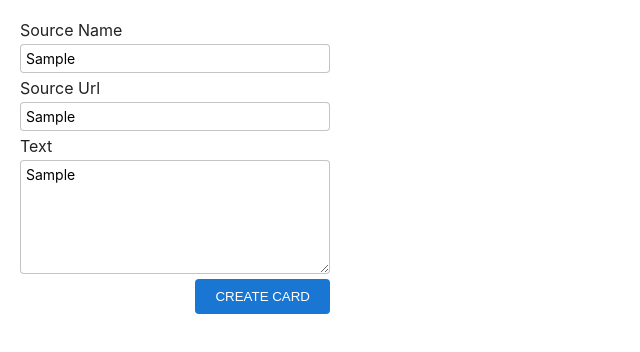
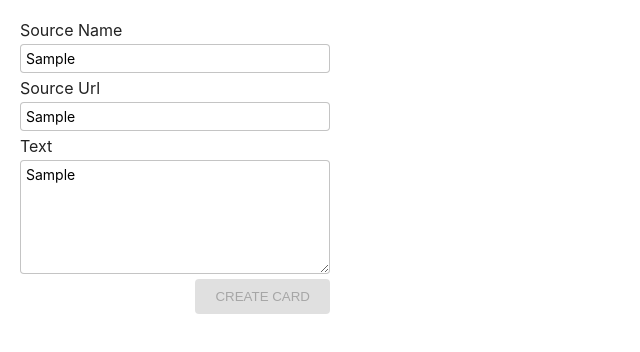
Before and after one commit to KKKIIO/vocab-card-extension, a website built with webpack: page public/popup.html in a window 1280 px wide. Both pictures are taken after typing "Sample", "Sample", "Sample" into the empty fields and a click on the button "CREATE CARD". Shown: the whole page, without its empty margins (0-640 px from the left). Built offline with nearby package versions, Linux system fonts and the light colour scheme; no server answers; files whose address does not match are found by name.

Commit message:
fix(card): disable submit button when processing

```diff
--- a/src/popup.css
+++ b/src/popup.css
@@ -79,3 +79,11 @@ textarea {
   box-shadow: rgba(0, 0, 0, 0.2) 0px 2px 4px -1px,
     rgba(0, 0, 0, 0.14) 0px 4px 5px 0px, rgba(0, 0, 0, 0.12) 0px 1px 10px 0px;
 }
+
+.button:disabled {
+  color: rgba(0, 0, 0, 0.26);
+  box-shadow: none;
+  background-color: rgba(0, 0, 0, 0.12);
+  pointer-events: none;
+  cursor: default;
+}
--- a/src/popup.js
+++ b/src/popup.js
@@ -28,6 +28,9 @@ import './popup.css';
     // Handle form submission
     cardForm.addEventListener('submit', function (e) {
       e.preventDefault();
+      // disable the submit button
+      const submitButton = cardForm.querySelector('button[type="submit"]');
+      submitButton.setAttribute('disabled', 'true');
 
       // Collect form data
       const formData = new FormData(cardForm);
@@ -43,6 +46,9 @@ import './popup.css';
       chrome.runtime.sendMessage(
         { action: 'createCard', data },
         function (response) {
+          // Re-enable the submit button
+          submitButton.removeAttribute('disabled');
+
           if (response && !response.error) {
             resultContainer.textContent = 'Card created successfully!';
             // Optionally, you can close the popup or perform other actions here.
```
